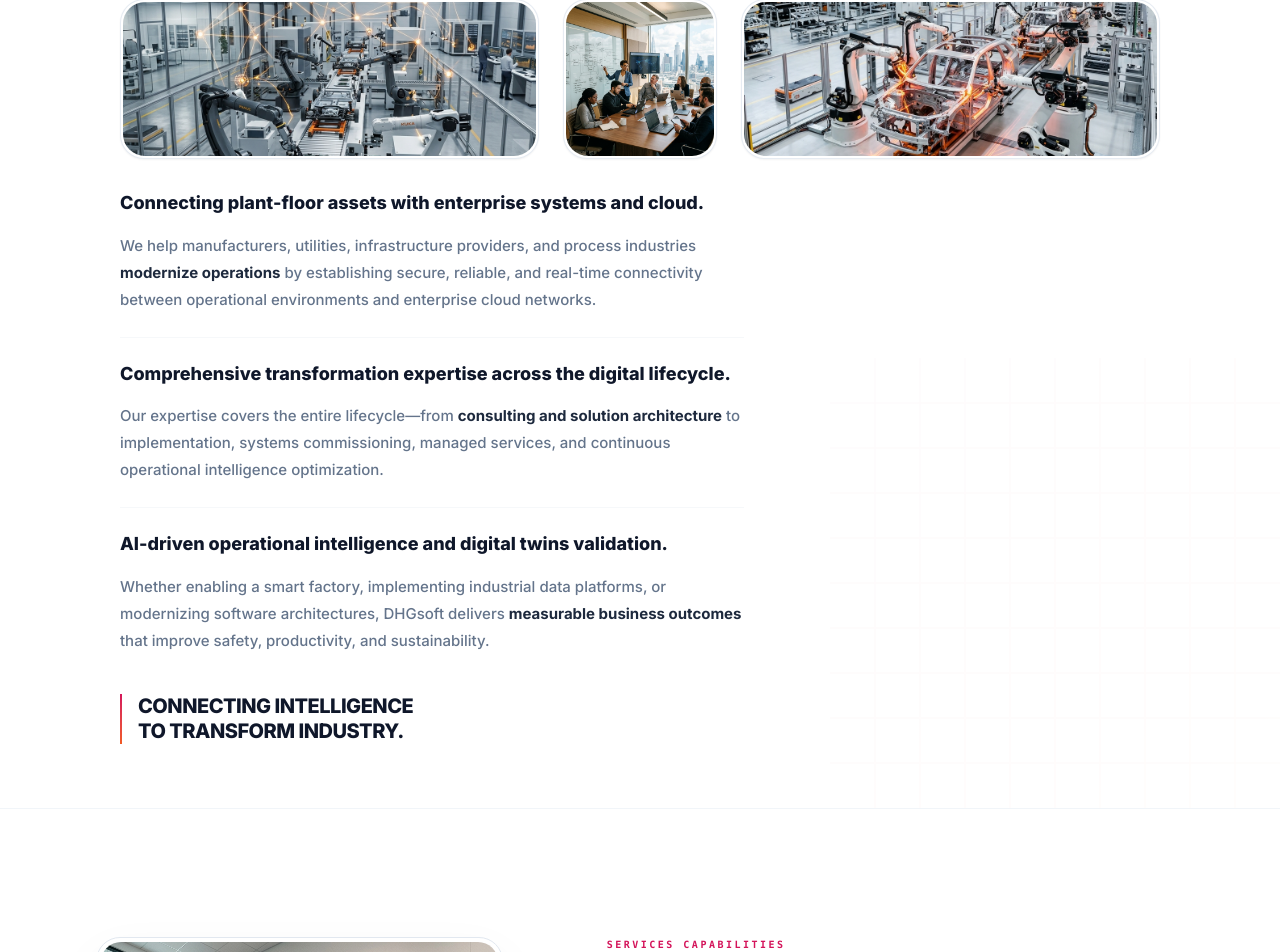
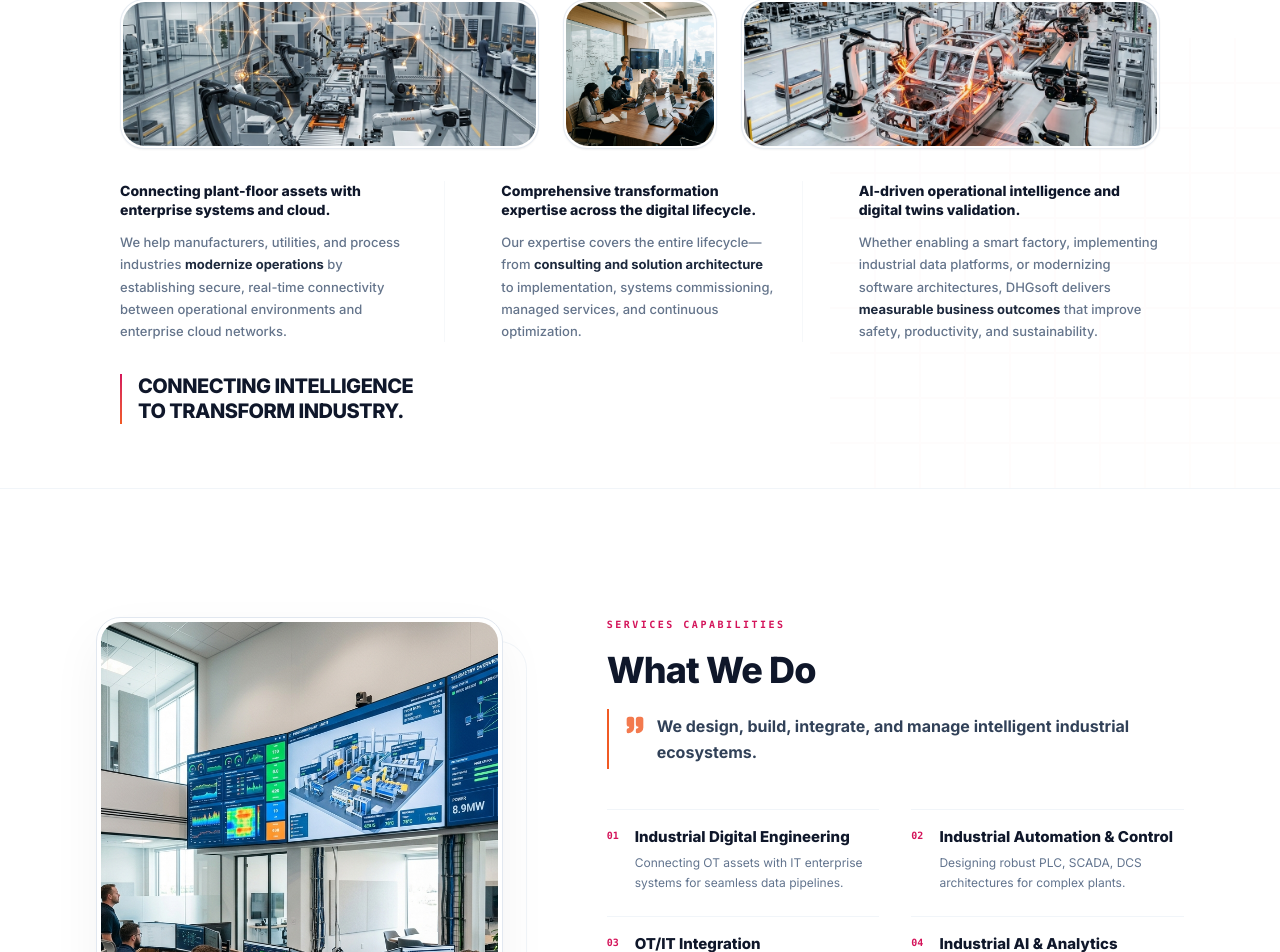
Before and after one commit to parthkumbhani/dhgsoft, a Next.js app: page /about in a window 1280 px wide. Shown: the part 965-1917 px from the top of the page. Built offline with nearby package versions, Linux system fonts and the light colour scheme; no server answers.

Commit message:
Redesign Section 02 story blocks into horizontal 3-column layout to fit strictly within a single desktop viewport

```diff
--- a/src/app/about/page.tsx
+++ b/src/app/about/page.tsx
@@ -132,9 +132,8 @@ export default function AboutPage() {
         </section>
 
         {/* ━━━━━━━━━━━━━━━━━━━━━━ SECTION 2: COMPANY OVERVIEW ━━━━━━━━━━━━━━━━━━━━━━ */}
-        {/* ━━━━━━━━━━━━━━━━━━━━━━ SECTION 2: COMPANY OVERVIEW ━━━━━━━━━━━━━━━━━━━━━━ */}
         {/* Editorial Filmstrip spread layout with subtle engineering contour/grid background */}
-        <section id="company-overview" className="bg-white pt-16 pb-16 relative border-b border-slate-100 overflow-hidden flex flex-col justify-start">
+        <section id="company-overview" className="bg-white py-16 relative border-b border-slate-100 overflow-hidden flex flex-col justify-start">
 
           {/* Subtle Background System (Contour Top-Left, Grid Bottom-Right at 2% opacity) */}
           <div className="absolute top-0 left-0 w-[450px] h-[450px] opacity-[0.02] pointer-events-none z-0 select-none">
@@ -162,7 +161,7 @@ export default function AboutPage() {
 
             {/* 1. Editorial Label & 2. Main Heading (with Vertical Gradient accent line) */}
             <div className="flex gap-6 items-start text-left mb-6">
-              <div className="w-[2px] h-16 bg-gradient-to-b from-[#D4145A] to-[#F15A24] rounded-full shrink-0" />
+              <div className="w-[2px] h-14 bg-gradient-to-b from-[#D4145A] to-[#F15A24] rounded-full shrink-0" />
               <div className="space-y-3">
                 <span className="text-[10px] font-bold uppercase tracking-[0.25em] text-[#D4145A] font-mono block">
                   ABOUT DHGSOFT
@@ -181,7 +180,7 @@ export default function AboutPage() {
             </div>
 
             {/* 4. Visual Story (3-image filmstrip) */}
-            <div className="grid grid-cols-12 gap-6 w-full h-[160px] mb-8">
+            <div className="grid grid-cols-12 gap-6 w-full h-[150px] mb-8">
               {/* Image One: Landscape */}
               <div className="col-span-5 relative overflow-hidden rounded-[24px] border border-slate-200/80 p-0.5 bg-white shadow-xs group">
                 <div className="relative w-full h-full rounded-[22px] overflow-hidden">
@@ -217,45 +216,41 @@ export default function AboutPage() {
               </div>
             </div>
 
-            {/* 5. Editorial Story Blocks (60% width max) with E8EDF2 dividers */}
-            <div className="w-full lg:w-[60%] space-y-6 text-left">
+            {/* 5. Editorial Story Blocks: Horizontal 3-column layout with vertical border dividers */}
+            <div className="grid grid-cols-1 md:grid-cols-3 gap-8 w-full text-left">
               {/* Block One */}
-              <div className="space-y-4">
-                <h4 className="text-[#0F172A] font-extrabold text-base sm:text-lg leading-snug">
+              <div className="space-y-3 pr-6 border-r border-[#E8EDF2]/40">
+                <h4 className="text-[#0F172A] font-extrabold text-sm leading-snug">
                   Connecting plant-floor assets with enterprise systems and cloud.
                 </h4>
-                <p className="text-[#64748B] text-[15px] leading-[1.8] font-medium max-w-[70ch]">
-                  We help manufacturers, utilities, infrastructure providers, and process industries <span className="font-bold text-slate-800">modernize operations</span> by establishing secure, reliable, and real-time connectivity between operational environments and enterprise cloud networks.
+                <p className="text-[#64748B] text-[13px] leading-[1.7] font-medium">
+                  We help manufacturers, utilities, and process industries <span className="font-bold text-slate-800">modernize operations</span> by establishing secure, real-time connectivity between operational environments and enterprise cloud networks.
                 </p>
               </div>
 
-              <div className="border-t border-[#E8EDF2] opacity-40" />
-
               {/* Block Two */}
-              <div className="space-y-4">
-                <h4 className="text-[#0F172A] font-extrabold text-base sm:text-lg leading-snug">
+              <div className="space-y-3 pr-6 md:px-6 md:border-r border-[#E8EDF2]/40">
+                <h4 className="text-[#0F172A] font-extrabold text-sm leading-snug">
                   Comprehensive transformation expertise across the digital lifecycle.
                 </h4>
-                <p className="text-[#64748B] text-[15px] leading-[1.8] font-medium max-w-[70ch]">
-                  Our expertise covers the entire lifecycle—from <span className="font-bold text-slate-800">consulting and solution architecture</span> to implementation, systems commissioning, managed services, and continuous operational intelligence optimization.
+                <p className="text-[#64748B] text-[13px] leading-[1.7] font-medium">
+                  Our expertise covers the entire lifecycle—from <span className="font-bold text-slate-800">consulting and solution architecture</span> to implementation, systems commissioning, managed services, and continuous optimization.
                 </p>
               </div>
 
-              <div className="border-t border-[#E8EDF2] opacity-40" />
-
               {/* Block Three */}
-              <div className="space-y-4">
-                <h4 className="text-[#0F172A] font-extrabold text-base sm:text-lg leading-snug">
+              <div className="space-y-3 md:pl-6">
+                <h4 className="text-[#0F172A] font-extrabold text-sm leading-snug">
                   AI-driven operational intelligence and digital twins validation.
                 </h4>
-                <p className="text-[#64748B] text-[15px] leading-[1.8] font-medium max-w-[70ch]">
+                <p className="text-[#64748B] text-[13px] leading-[1.7] font-medium">
                   Whether enabling a smart factory, implementing industrial data platforms, or modernizing software architectures, DHGsoft delivers <span className="font-bold text-slate-800">measurable business outcomes</span> that improve safety, productivity, and sustainability.
                 </p>
               </div>
             </div>
 
             {/* 6. Signature Statement: Bottom-left with thin vertical gradient line */}
-            <div className="flex gap-4 items-stretch text-left max-w-[480px] mt-10 z-10">
+            <div className="flex gap-4 items-stretch text-left max-w-[480px] mt-8 z-10">
               <div className="w-[2px] bg-gradient-to-b from-[#D4145A] to-[#F15A24] shrink-0" />
               <p className="text-lg sm:text-xl font-extrabold text-[#0F172A] tracking-tight leading-tight uppercase font-sans">
                 Connecting Intelligence<br />
```
